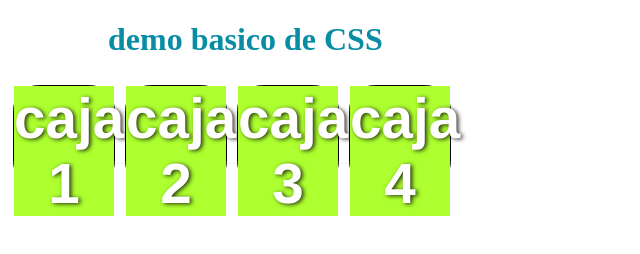
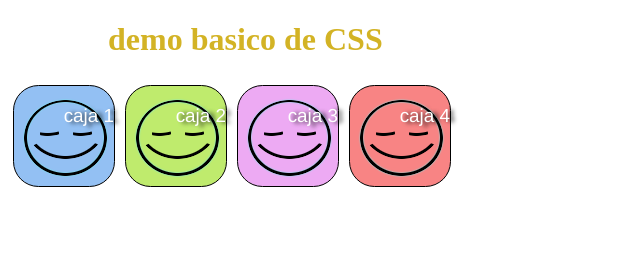
Before and after one commit to techwolfd/Project_web_page, a plain HTML site: page basic_css_demo_1.html in a window 1280 px wide. Shown: the whole page, without its empty margins (0-640 px from the left). Drawn offline with Linux system fonts and the light colour scheme.

Commit message:
commit basic rollover

```diff
--- a/CSS/basic_style.css
+++ b/CSS/basic_style.css
@@ -3,17 +3,14 @@ body {
 }
 
 h1 {
-    color: rgba(8, 141, 165, 1);
+    color: rgb(211, 179, 37);
     margin-left: 100px;
     text-shadow: 1px , 5px , 4px rgba(0, 0, 0, 0.6);
 }
-p{
-    background-color: greenyellow;
-}
-/*
+visibility:hidden;
 .container {
     width: 450px;
-    height: 450;
+    height: 450px;
     background-color: #faebd7;
     border: 2px solid black;
     border-radius: 5%;
@@ -23,7 +20,7 @@ p{
 /*seleccionar todos los cuadros en el array*/
 
 .container .squares:nth-child(-n+4) {
-    background-color: url("../iconos/icons2.png");
+    background-image: url("../iconos/icons.png");
     color: #fff;
     float: left;
     width: 100px;
@@ -36,15 +33,66 @@ p{
 /*seleccionar todos los parrafos cuadrados en el array*/
 .squares:nth-child(-n+4) p{
     font-family: "Helvetica neue", Arial, Helvetica, sans-serif;
-    font-size: 1.5cm;
-    font-weight: 900;
-    text-align: center;
-    margin: 0;
-    text-shadow: 2px 1px 4px rgba(0, 0, 0, 0.8);
+    font-size: .5cm;
+    font-weight: 500;
+    text-align: right;
+    margin: 10;
+    text-shadow: 5px 1px 4px rgba(0, 0, 0, 0.8);
 }
 
-/*seleccionar todos los parrafos cuadrados en el array
+/*seleccionar todos los parrafos cuadrados en el array*/
 
 .squares:nth-child(1){
-    background: #4240ff;
-}*/
+    background: #93c0f3;
+}
+
+.squares:nth-child(2) {
+    background: #bfeb6d;
+}
+
+.squares:nth-child(3) {
+    background: #edaaf3;
+}
+
+.squares:nth-child(4) {
+    background: #f88484;
+}
+
+/*efectos hover*/
+
+.container .squares:nth-child(-n+4):hover {
+    background-image: url("../iconos/icons2.png");
+    transform: scale(.5);
+    animation-name: race;
+    animation-duration: 2.5s;
+    animation-iteration-count: infinite;
+    animation-timing-function: cubic-bezier(2.5, 0.2, 0.3, 3.2);
+}
+
+.squares:nth-child(1):hover {
+    background: #79d5ff;
+}
+
+.squares:nth-child(2):hover {
+    background: #ccaaf3;
+}
+
+.squares:nth-child(3):hover {
+    background: #c76ea8;
+}
+
+.squares:nth-child(4):hover {
+    background: #bdeb69;
+}
+
+/*afecto de animacion*/
+
+@keyframes race {
+    0%, 100%{
+        transform: translateY(0px);
+        background-image: url("../iconos/icons2.png");
+    }
+    50% {
+        transform: translateY(330px);
+    }
+}
```
